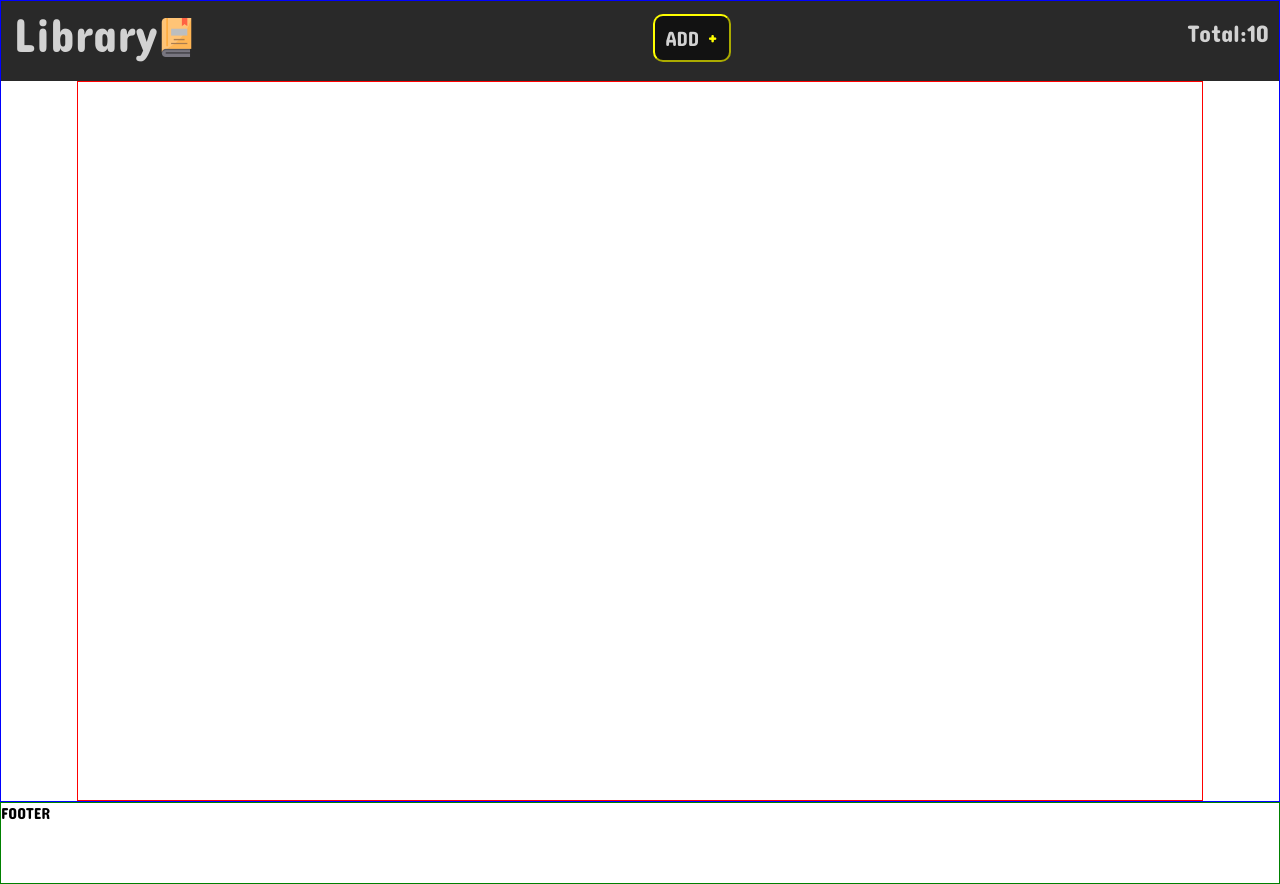
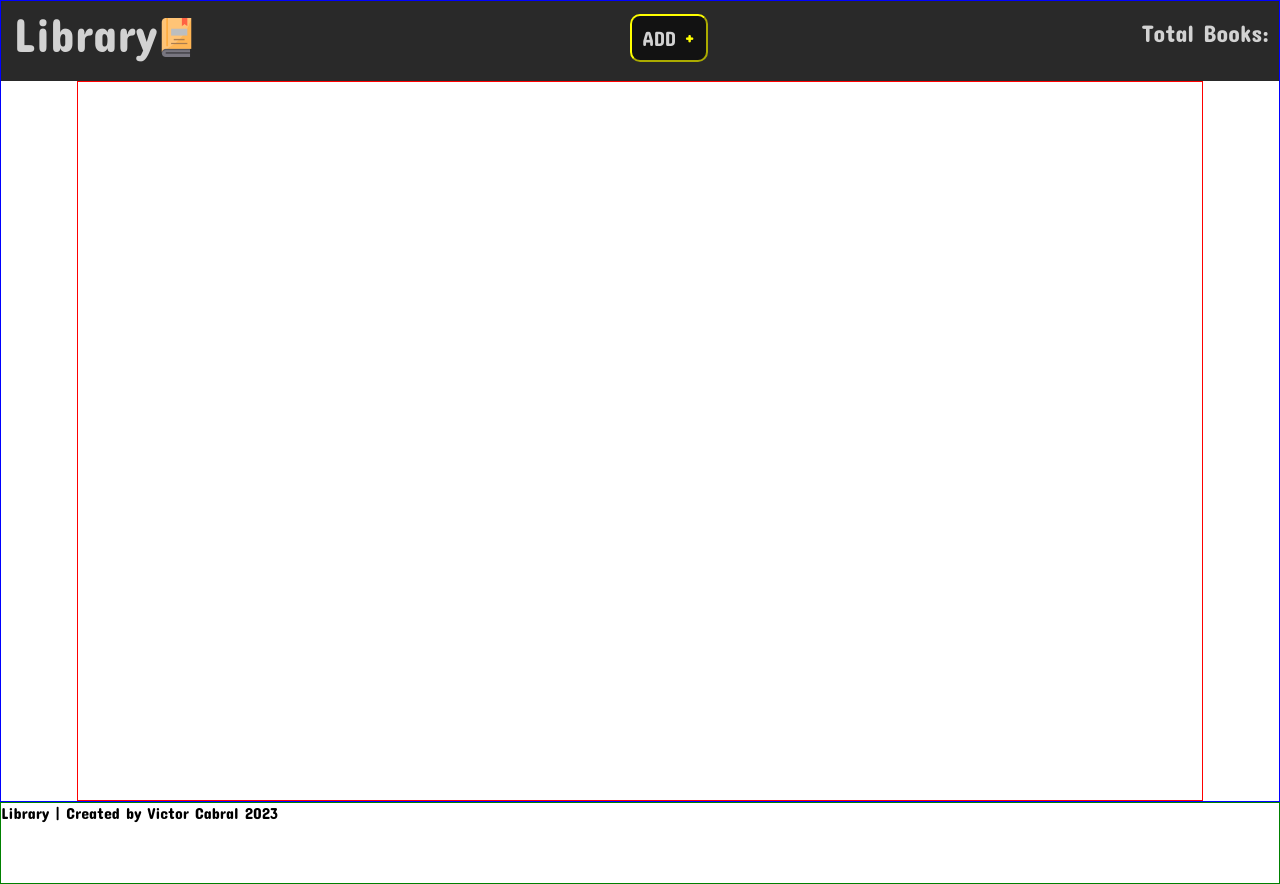
Before and after one commit to R1pp3l/Simple-Library, a plain HTML site: page index.html in a window 1280 px wide. Drawn offline with Linux system fonts and the light colour scheme.

Commit message:
Minor change and copyright for the footer

```diff
--- a/index.html
+++ b/index.html
@@ -29,15 +29,15 @@
         </button>
         <div class="book-count">
           <ul class="book-count-list">
-            <li class="total">Total:</li>
-            <li class="value">10</li>
+            <li class="total">Total Books:</li>
+            <li class="value"></li>
           </ul>
         </div>
       </div>
 
       <div class="content" id="book-container"></div>
     </div>
-    <div class="footer">FOOTER</div>
+    <div class="footer">Library | Created by Victor Cabral 2023</div>
 
     <div id="modal">
       <div id="modal-content">
```
